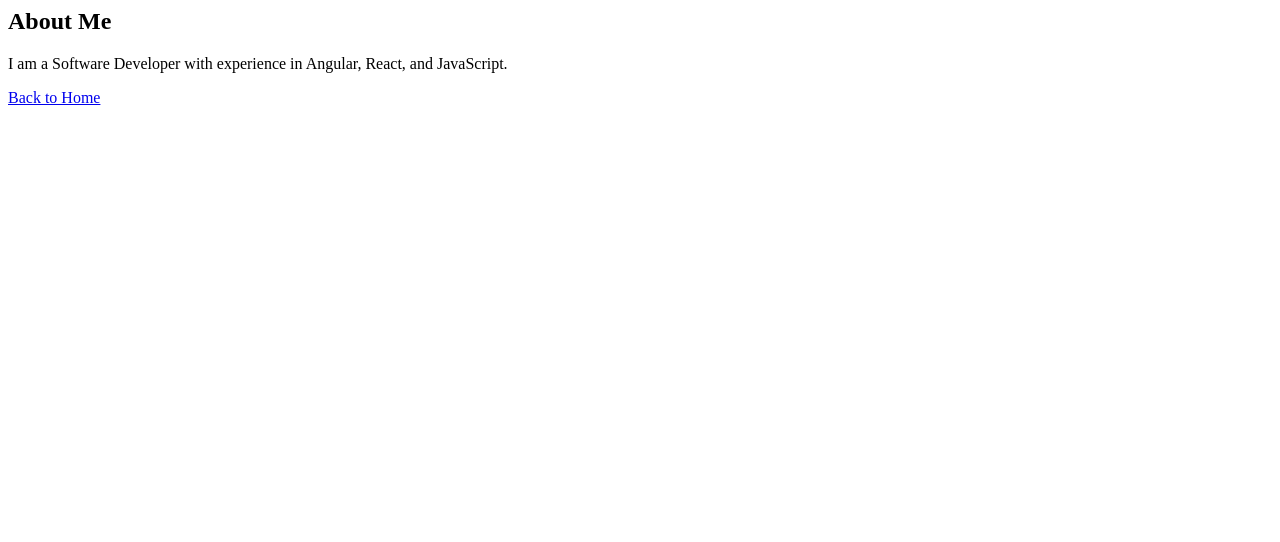
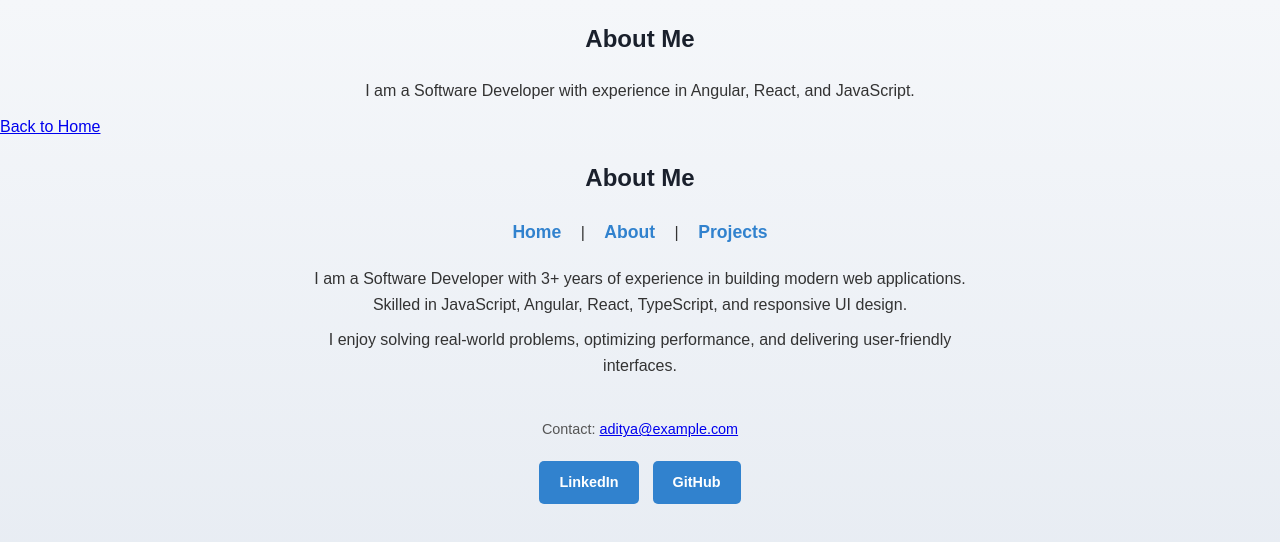
Before and after one commit to Adityaojha615/aditya-ojha.github.io, a plain HTML site: page about.html in a window 1280 px wide. Drawn offline with Linux system fonts and the light colour scheme.

Commit message:
Update about.html

```diff
--- a/about.html
+++ b/about.html
@@ -4,3 +4,35 @@ I am a Software Developer with experience in Angular, React, and JavaScript.
 </p>
 
 <a href="index.html">Back to Home</a>
+<!DOCTYPE html>
+<html>
+<head>
+  <title>About | Aditya Ojha</title>
+  <link rel="stylesheet" href="style.css">
+</head>
+<body>
+  <h2>About Me</h2>
+
+  <nav>
+    <a href="index.html">Home</a> |
+    <a href="about.html">About</a> |
+    <a href="projects.html">Projects</a>
+  </nav>
+
+  <p>
+    I am a Software Developer with 3+ years of experience in building modern web applications.
+    Skilled in JavaScript, Angular, React, TypeScript, and responsive UI design.
+  </p>
+  <p>
+    I enjoy solving real-world problems, optimizing performance, and delivering user-friendly interfaces.
+  </p>
+
+  <footer>
+    <p>Contact: <a href="mailto:aditya@example.com">aditya@example.com</a></p>
+    <p>
+      <a class="button" href="https://www.linkedin.com/in/aditya-ojha" target="_blank">LinkedIn</a>
+      <a class="button" href="https://github.com/adityaojha615" target="_blank">GitHub</a>
+    </p>
+  </footer>
+</body>
+</html>
```
